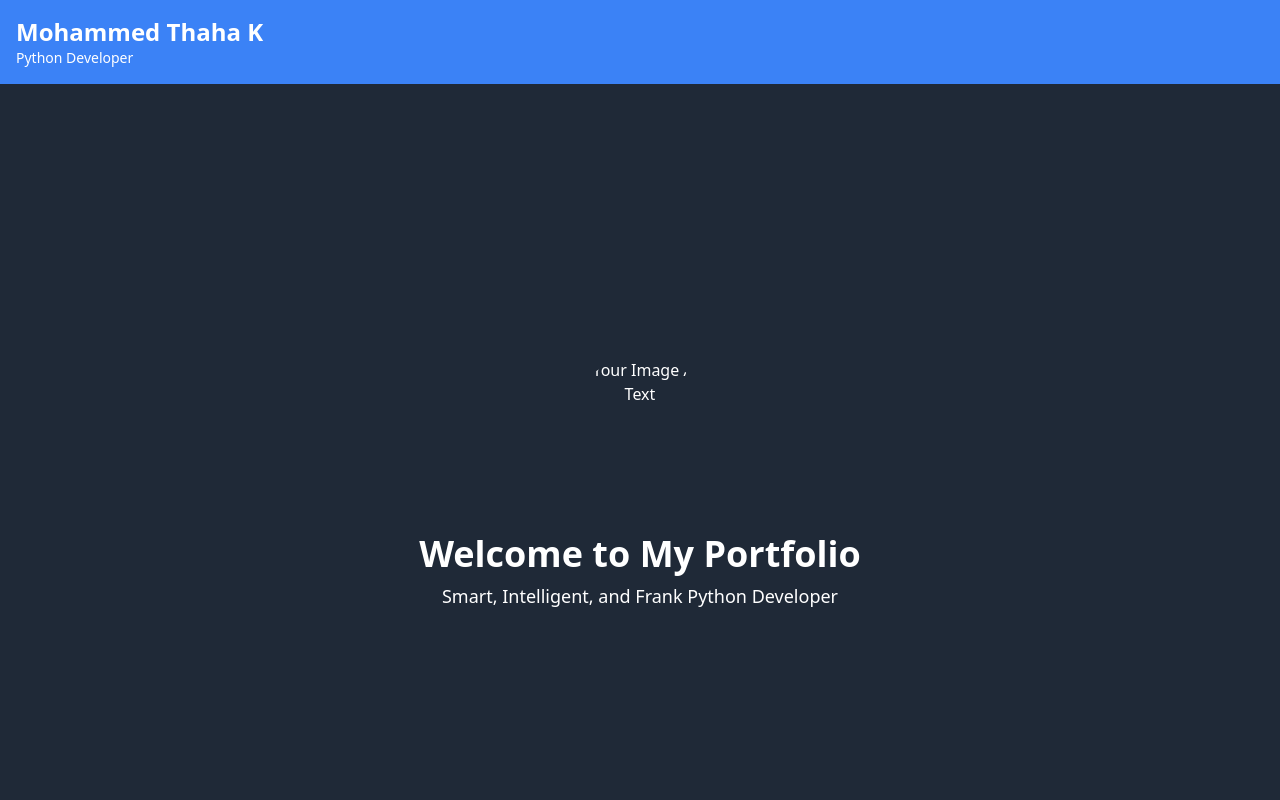
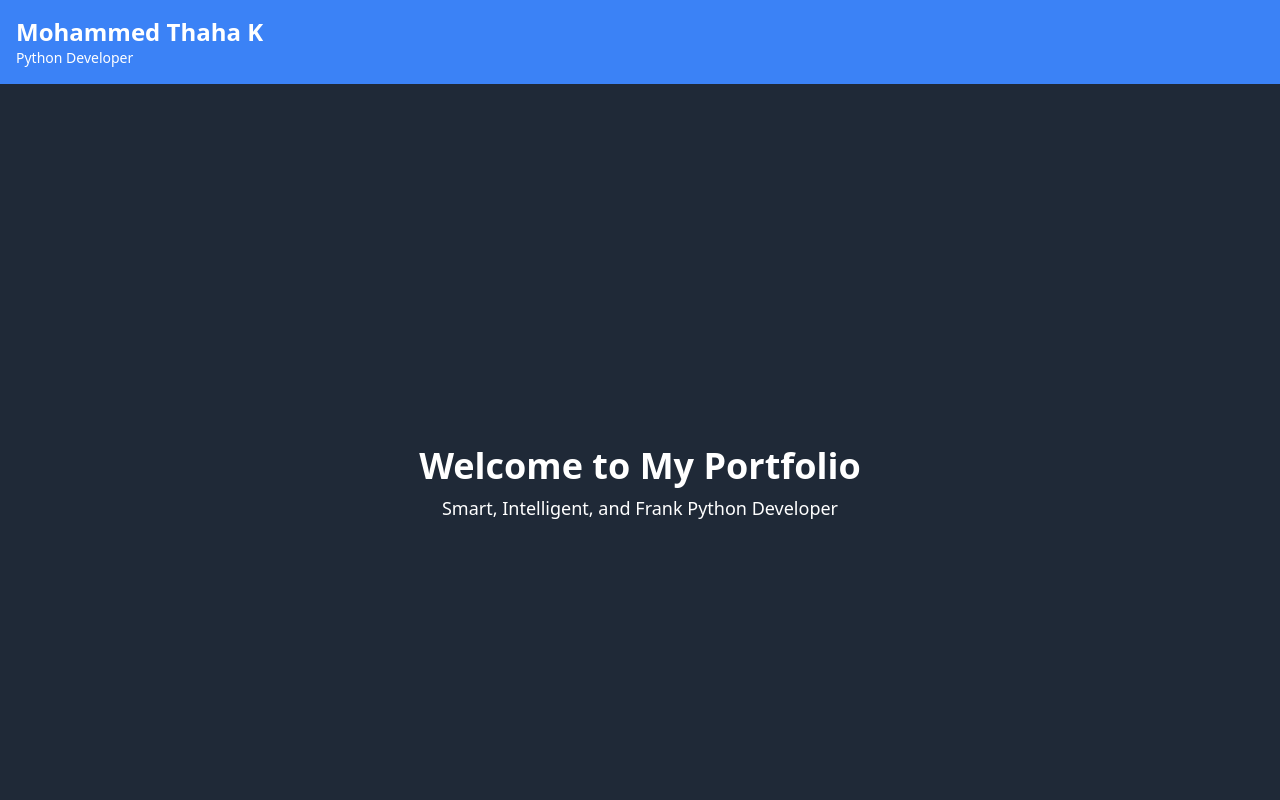
Before and after one commit to stromerthaha/portfolio, a plain HTML site: page index.html in a window 1280 px wide. Shown: the top 800 px of the page. Drawn offline with nearby package versions, Linux system fonts and the light colour scheme.

Commit message:
index.html

```diff
--- a/index.html
+++ b/index.html
@@ -24,7 +24,6 @@
     <!-- Hero Section -->
     <header class="bg-gray-800 text-white h-screen flex items-center justify-center">
         <div class="text-center">
-            <img src="images\profile-photo.jpeg" alt="Your Image Alt Text" class="rounded-full h-40 w-40 mx-auto mb-4">
             <h2 class="text-4xl font-bold mb-2">Welcome to My Portfolio</h2>
             <p class="text-lg">Smart, Intelligent, and Frank Python Developer</p>
         </div>
```
